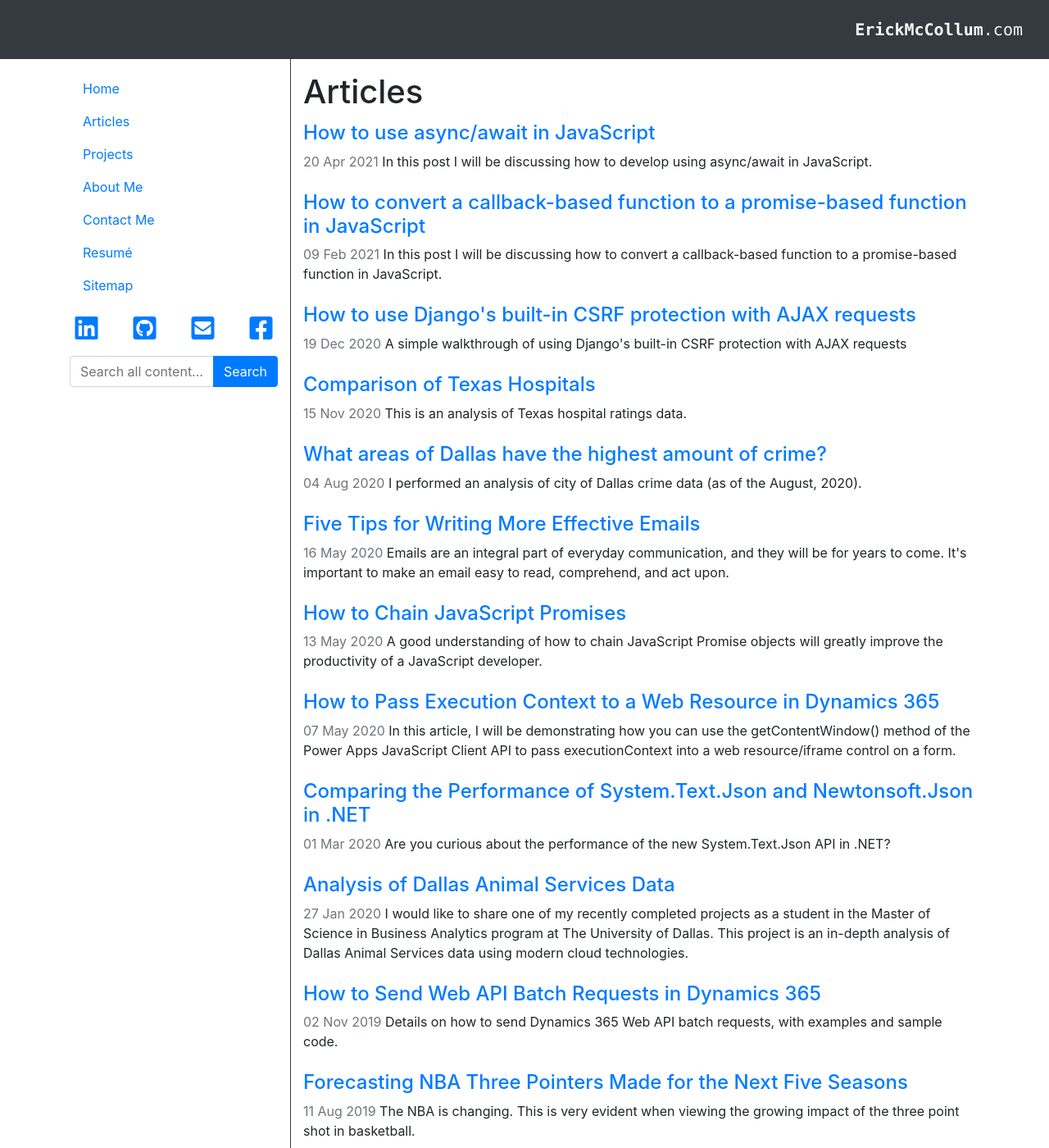
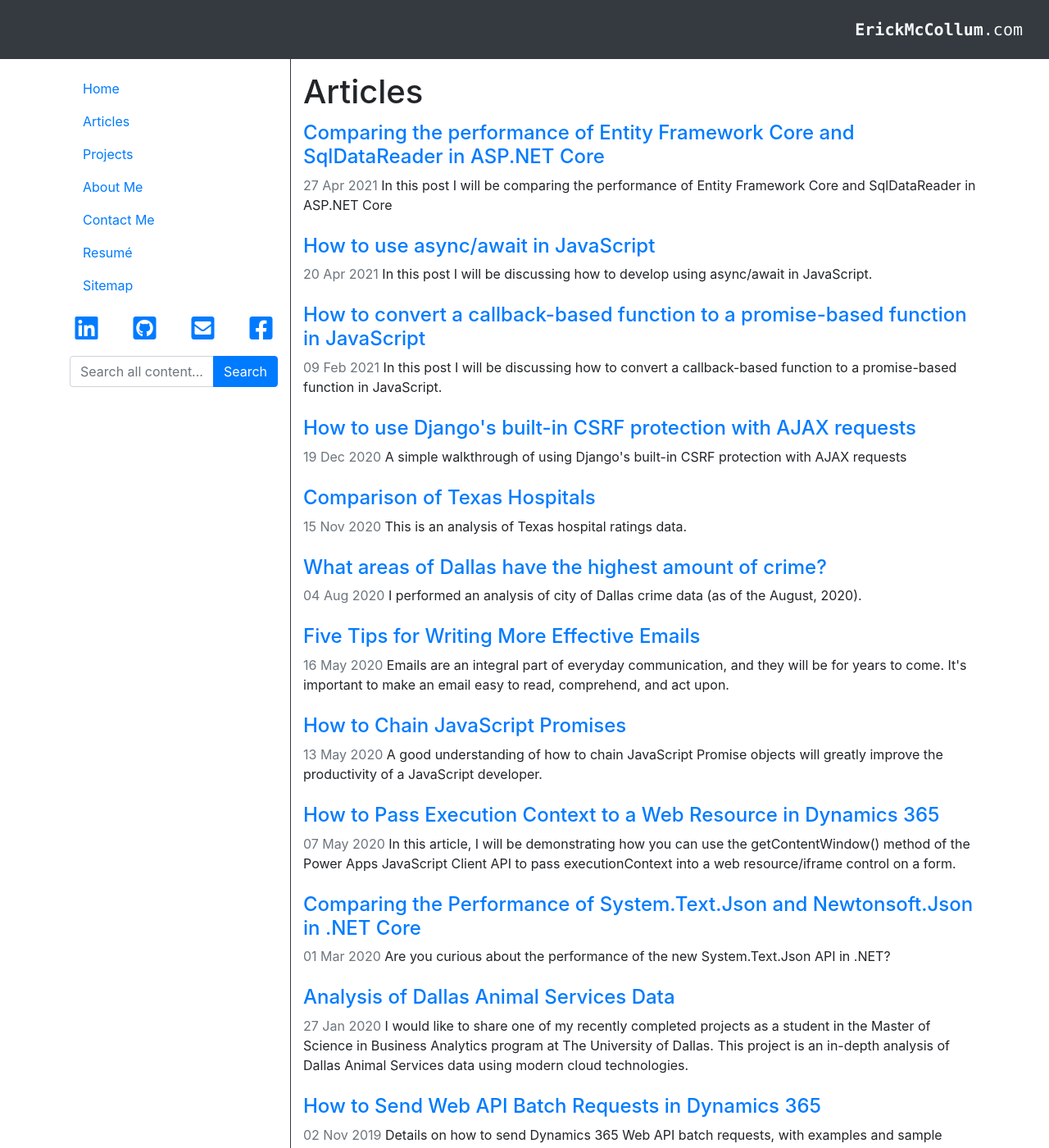
Before and after one commit to frederickm13/frederickm13.github.io, a Jekyll site: the page built from pages/articles.md, in a window 1280 px wide and 1400 px high. Shown: the whole window at 82% size. Built offline with Jekyll 4.4.1, drawn with Linux system fonts in a browser that asks for light colours; some of the changed lines change nothing that is shown.

Commit message:
Create EFCore vs SqlDataReader performance article (#116)

```diff
--- a/_posts/2020-03-01-Serialization-With-SystemTextJson.md
+++ b/_posts/2020-03-01-Serialization-With-SystemTextJson.md
@@ -1,11 +1,11 @@
 ---
-title: Comparing the Performance of System.Text.Json and Newtonsoft.Json in .NET
+title: Comparing the Performance of System.Text.Json and Newtonsoft.Json in .NET Core
 layout: Post
 date:  2020-03-01 -0600
 external: LinkedIn
 sourceurl: https://www.linkedin.com/pulse/comparing-performance-systemtextjson-newtonsoftjson-net-mccollum
 excerpt: Are you curious about the performance of the new System.Text.Json API in .NET?
-tags: [Programming]
+tags: [Programming, C#, .NET, ASP.NET, dotnet, dotnetcore, Development, database, JSON, Performance]
 type: article
 ---
 
@@ -13,7 +13,7 @@
 
 In this article, I will be comparing the performance of basic JSON serialization using both the *System.Text.Json* and *Newtonsoft.Json* APIs.
 
-Performance Test Overview
+## Performance Test Overview
 I will be performing a very basic performance test using a .NET Core 3.1 console application. Within this console application, I have created a minimal "Note" class that contains three properties: "Id" (integer), "Title" (string), and "NoteText" (string). Please find a code snippet of the "Note" class below:
 
 <pre class="bg-light rounded" style="overflow: auto;">
--- /dev/null
+++ b/_posts/2021-04-27-compare-perf-efcore-sqldatareader.md
@@ -0,0 +1,54 @@
+---
+title: Comparing the performance of Entity Framework Core and SqlDataReader in ASP.NET Core
+layout: Post
+date:  2021-04-27 -0600
+external: GitHub
+sourceurl: https://github.com/frederickm13/code-samples/tree/master/dotnet/EFCoreVsSqlDataReader
+excerpt: In this post I will be comparing the performance of Entity Framework Core and SqlDataReader in ASP.NET Core
+tags: [C#, .NET, ASP.NET, dotnet, dotnetcore, Development, Programming, database, Entity Framework, Entity Framework Core, SqlDataReader, SQL, Performance]
+type: article
+---
+
+When using ASP.NET Core, there are many different possibilities for integrating with a database. Two popular methods to do this are 1) using an object-relational mapper, such as [Entity Framework Core](https://docs.microsoft.com/en-us/ef/core/), or 2) writing SQL queries directly using a lightweight SQL client class, such as the [SqlDataReader](https://docs.microsoft.com/en-us/dotnet/api/system.data.sqlclient.sqldatareader?view=dotnet-plat-ext-5.0) class. Each of these methods have their own pros and cons. For more information on these two methods, please find some resources in the "Additional Resources" section at the end of this article.
+
+In this article, I will be comparing the performance of reading SQL data using [Entity Framework Core](https://docs.microsoft.com/en-us/ef/core/) and [SqlDataReader](https://docs.microsoft.com/en-us/dotnet/api/system.data.sqlclient.sqldatareader?view=dotnet-plat-ext-5.0).
+
+*Note: As you read this article, please keep in mind that this is intended to be a high-level performance comparison, not an in-depth performance analysis.*
+
+## Performance Test Overview
+I will be doing a simple performance comparison using an ASP.NET Core web API application. This web application will be targeting .NET Core v3.1. The source code used in this performance comparison may be found in my *[GitHub](https://github.com/)* repository at the following link: [code-samples/dotnet/EFCoreVsSqlDataReader](https://github.com/frederickm13/code-samples/tree/master/dotnet/EFCoreVsSqlDataReader).
+
+This web API application will interact with a local SQL Server Express Database (hosted within the default [Visual Studio LocalDB](https://docs.microsoft.com/en-us/sql/database-engine/configure-windows/sql-server-express-localdb?view=sql-server-ver15)) named `ExampleDb`. The `ExampleDb` database will contain one million records in a single table named `ExampleRecords`. The web API will expose the following endpoints:
+
+1. api/EFCore/GetTopRecords
+2. api/EFCore/GetEvenRecords
+3. api/EFCore/GetComplexWhere
+4. api/SqlDataReader/GetTopRecords
+5. api/SqlDataReader/GetEvenRecords
+6. api/SqlDataReader/GetComplexWhere
+
+Each of the above endpoints will perform a different read operation on the `ExampleRecords` table in the `ExampleDb` database. Once the read operation has completed, a record will be created in the `TimingLogs` table. This record in the `TimingLogs` table will log the amount of time, in milliseconds, that it took to complete that read operation.
+
+I will not go into detail describing each of the queries being performed in the above endpoints. However, if you would like to review and compare the queries for yourself, please feel free to do so. As mentioned, the source code may be found in my *[GitHub](https://github.com/)* repository at the following link: [code-samples/dotnet/EFCoreVsSqlDataReader](https://github.com/frederickm13/code-samples/tree/master/dotnet/EFCoreVsSqlDataReader).
+
+Using *[PostMan](https://www.postman.com/)*, I will send 51 HTTP requests to each of the above six web API endpoints (for a total of 306 HTTP requests). The first request will serve as a warm-up for the web API endpoint. The following 50 HTTP requests will be used for the purposes of this performance comparison (for a total of 300 HTTP requests). Each of the 51 HTTP requests will be separated by a delay of 500 ms (half of a second).
+
+I understand that this is a very simple performance test. However, as noted above, this is not intended to be an in-depth performance comparison.
+
+## Results
+Please find the average, maximum, and minimum results of this performance comparison below. Based on the below results, we can see that there is an average performance increase of about 42% when using the [SqlDataReader](https://docs.microsoft.com/en-us/dotnet/api/system.data.sqlclient.sqldatareader?view=dotnet-plat-ext-5.0) class.
+
+<img src="/assets/images/SqlReadPerformance_Avg.jpg" class="rounded w-75">
+
+<img src="/assets/images/SqlReadPerformance_Max.jpg" class="rounded w-75">
+
+<img src="/assets/images/SqlReadPerformance_Min.jpg" class="rounded w-75">
+
+## Additional resources
+The following resources may also be helpful.
+
+- [Entity Framework Core](https://docs.microsoft.com/en-us/ef/core/)
+- [SqlDataReader](https://docs.microsoft.com/en-us/dotnet/api/system.data.sqlclient.sqldatareader?view=dotnet-plat-ext-5.0)
+- [Visual Studio LocalDB](https://docs.microsoft.com/en-us/sql/database-engine/configure-windows/sql-server-express-localdb?view=sql-server-ver15)
+- [PostMan](https://www.postman.com/)
+- [Tutorial: Get started with EF Core in an ASP.NET MVC web app](https://docs.microsoft.com/en-us/aspnet/core/data/ef-mvc/intro?view=aspnetcore-5.0)
```
Also changed, not shown: assets/images/SqlReadPerformance_Avg.jpg (added), assets/images/SqlReadPerformance_Max.jpg (added), assets/images/SqlReadPerformance_Min.jpg (added).
